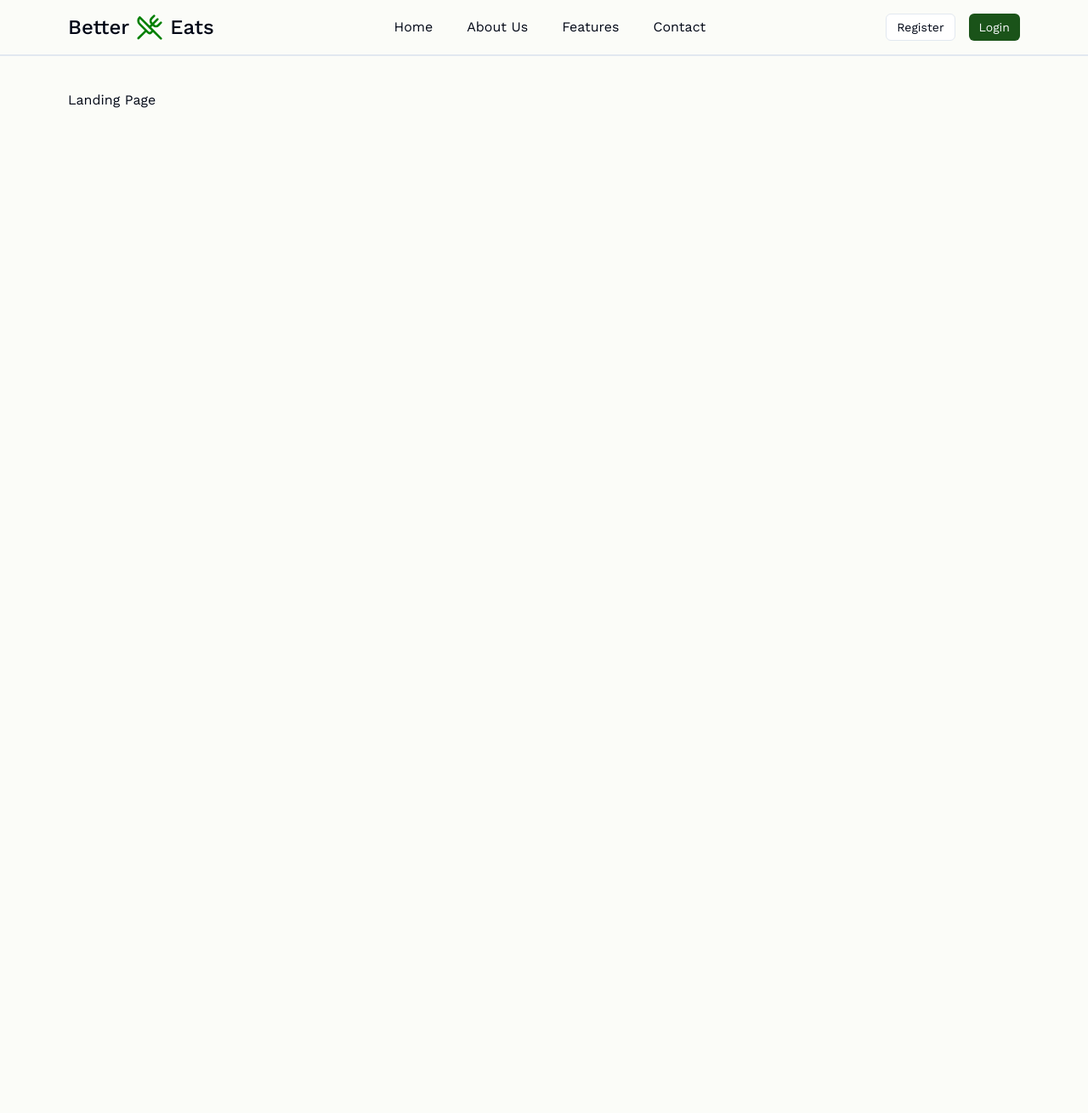
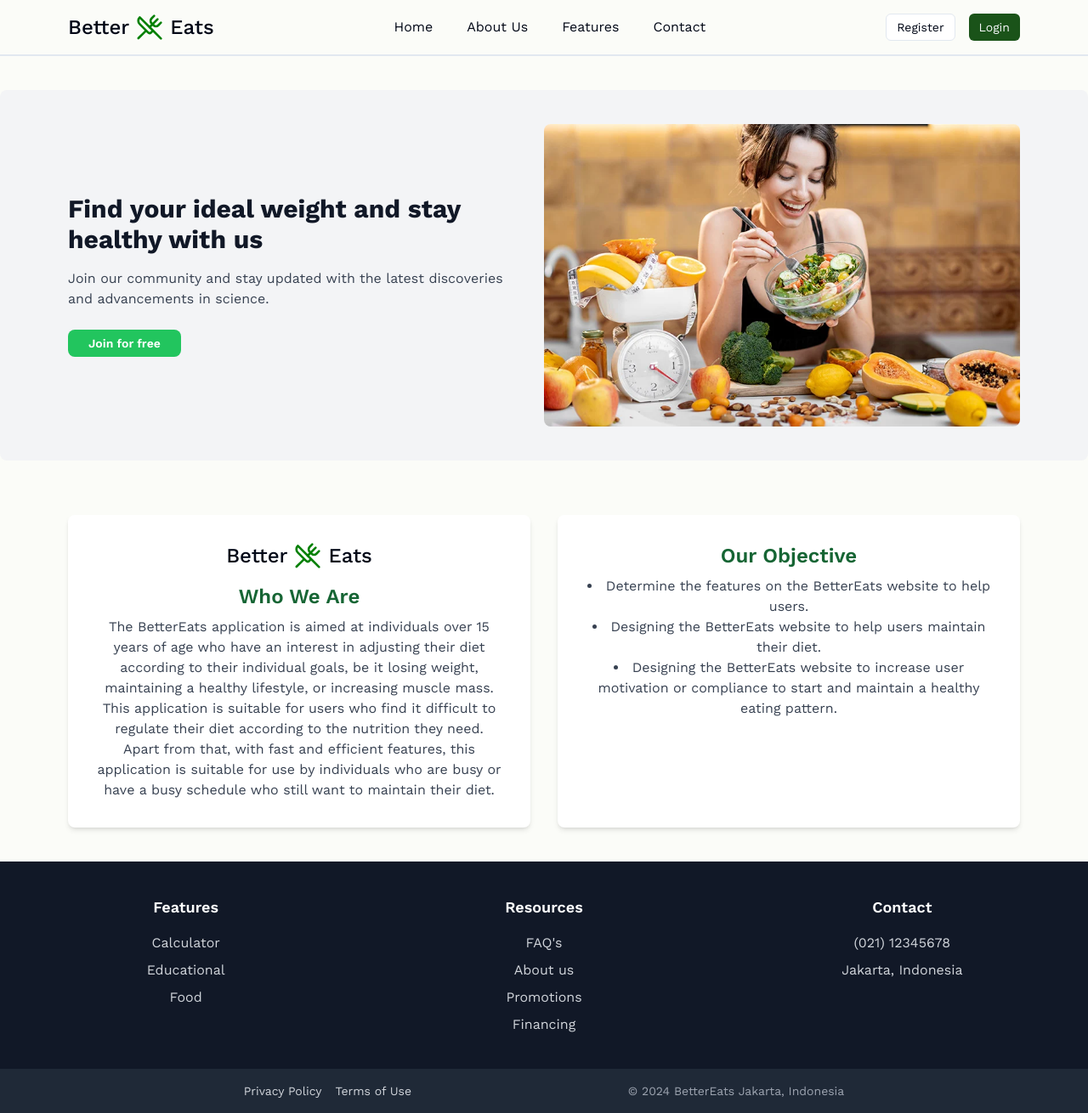
Before and after one commit to Johovenn/BetterEats, a Next.js app: page / in a window 1280 px wide. Shown: the whole page at 85% size. Before the commit the page ends 800 px from the top, so only its background shows below. Built offline with nearby package versions, Linux system fonts and the light colour scheme; no server answers.

Commit message:
feat: add landing page

```diff
--- a/src/app/page.tsx
+++ b/src/app/page.tsx
@@ -1,23 +1,132 @@
-"use client"
+"use client";
 
 import Loading from "@/components/Loading";
 import Navbar from "@/components/Navbar";
+import Image from "next/image"
 import { Button } from "@/components/ui/button";
 import { useAuth, useUser } from "@clerk/nextjs";
 import { useRouter } from "next/navigation";
-import { useState } from "react";
+import { useState } from "react";// Replace this with the actual path to your image
+import { UtensilsCrossed } from "lucide-react";
 
-export default function LandingPage(){
-    const router = useRouter()
-    const {user} = useUser()
-    const role = user?.publicMetadata?.role
+export default function LandingPage() {
+    const router = useRouter();
+    const { user } = useUser();
+    const role = user?.publicMetadata?.role;
 
-    return(
+    return (
         <main className="w-full bg-paper-default">
             <Navbar />
-            <main className="px-20 py-10">
-                <h1>Landing Page</h1>
-            </main>
+
+            {/* Hero Section */}
+            <div className="flex items-center bg-gray-100 rounded-lg px-20 py-10 mt-10">
+                {/* Text Section */}
+                <div className="w-1/2 pr-10">
+                    <h2 className="text-3xl font-bold text-gray-900 mb-4">
+                        Find your ideal weight and stay healthy with us
+                    </h2>
+                    <p className="text-gray-700 mb-6">
+                        Join our community and stay updated with the latest discoveries and advancements in science.
+                    </p>
+                    <Button
+                        className="bg-green-500 text-white px-6 py-3 rounded-lg font-semibold"
+                        onClick={() => router.push("/signup")} // TODO: change route
+                    >
+                        Join for free
+                    </Button>
+                </div>
+
+                {/* Image Section */}
+                <div className="w-1/2">
+                    <Image
+                        src="/health.jpg"
+                        alt="Food"
+                        layout="responsive"
+                        width={500}
+                        height={400}
+                        className="rounded-lg"
+                    />
+                </div>
+            </div>
+
+            {/* Information Section */}
+            <div className="flex justify-between mt-16 gap-8 px-20">
+                {/* Who We Are Card */}
+                <div className="bg-white shadow-md p-8 rounded-lg flex-1 text-center">
+                    <h1 className="text-2xl font-medium flex justify-center items-center gap-2 mb-4">
+                        Better
+                        <UtensilsCrossed size={32} color="green" />
+                        Eats
+                    </h1>
+                    <h3 className="text-2xl font-semibold text-green-800 mb-2">Who We Are</h3>
+                    <p className="text-gray-700">
+                        The BetterEats application is aimed at individuals over 15 years of age who have an interest in adjusting their diet according to their individual goals, be it losing weight, maintaining a healthy lifestyle, or increasing muscle mass. This application is suitable for users who find it difficult to regulate their diet according to the nutrition they need. Apart from that, with fast and efficient features, this application is suitable for use by individuals who are busy or have a busy schedule who still want to maintain their diet.
+                    </p>
+                </div>
+
+                {/* Our Objective */}
+                <div className="bg-white shadow-md p-8 rounded-lg flex-1 text-center">
+                    <h3 className="text-2xl font-semibold text-green-800 mb-2">Our Objective</h3>
+                    <p className="text-gray-700">
+                    <li> Determine the features on the BetterEats website to help users.</li>
+                    <li> Designing the BetterEats website to help users maintain their diet.</li>
+                    <li> Designing the BetterEats website to increase user motivation or compliance to start and maintain a healthy eating pattern.</li>
+                    </p>
+                </div>
+            </div>
+
+            {/* Footer Section */}
+<footer className="bg-gray-900 text-gray-300 mt-10">
+    {/* Main Footer Content */}
+    <div className="container mx-auto py-10 px-6 grid grid-cols-1 md:grid-cols-3 gap-8 justify-evenly">
+        {/* Features Column */}
+        <div className="text-center">
+            <h3 className="text-lg font-semibold text-white mb-4">Features</h3>
+            <ul className="space-y-2">
+                <li><a href="#" className="hover:underline">Calculator</a></li>
+                <li><a href="#" className="hover:underline">Educational</a></li>
+                <li><a href="#" className="hover:underline">Food</a></li>
+            </ul>
+        </div>
+
+        {/* Resources Column */}
+        <div className="text-center">
+            <h3 className="text-lg font-semibold text-white mb-4">Resources</h3>
+            <ul className="space-y-2">
+                <li><a href="#" className="hover:underline">FAQ's</a></li>
+                <li><a href="#" className="hover:underline">About us</a></li>
+                <li><a href="#" className="hover:underline">Promotions</a></li>
+                <li><a href="#" className="hover:underline">Financing</a></li>
+            </ul>
+        </div>
+
+        {/* Contact Column */}
+        <div className="text-center">
+            <h3 className="text-lg font-semibold text-white mb-4">Contact</h3>
+            <ul className="space-y-2">
+                <li><a href="tel:+02112345678" className="hover:underline">(021) 12345678</a></li>
+                <li><a href="#" className="hover:underline">Jakarta, Indonesia</a></li>
+            </ul>
+            <div className="flex justify-center space-x-4 mt-4">
+                {/* Social Media Icons */}
+                <a href="#" aria-label="Facebook" className="hover:text-white"><i className="fab fa-facebook"></i></a>
+                <a href="#" aria-label="Instagram" className="hover:text-white"><i className="fab fa-instagram"></i></a>
+            </div>
+        </div>
+    </div>
+
+    {/* Bottom Footer Section */}
+    <div className="bg-gray-800 py-4">
+        <div className="container mx-auto flex justify-evenly items-center text-sm">
+            <div className="space-x-4">
+                <a href="#" className="hover:underline">Privacy Policy</a>
+                <a href="#" className="hover:underline">Terms of Use</a>
+            </div>
+            <p className="text-gray-400">© 2024 BetterEats Jakarta, Indonesia</p>
+        </div>
+    </div>
+</footer>
+
         </main>
-    )
+    );
 }
```
Also changed, not shown: public/food.jpg (added), public/health.jpg (added).
